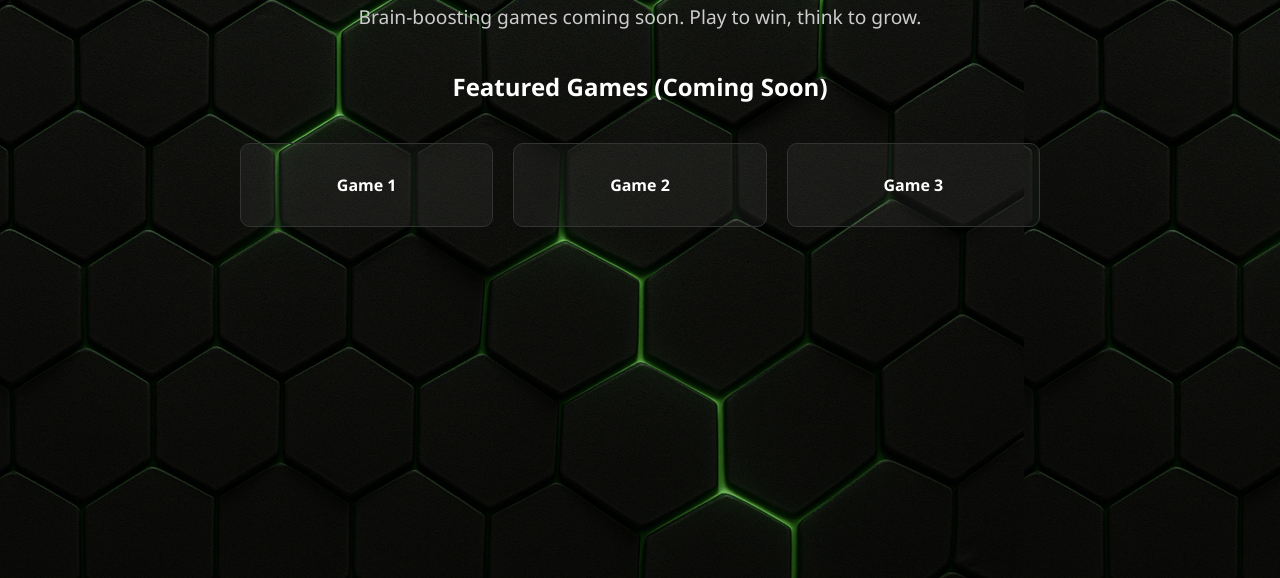
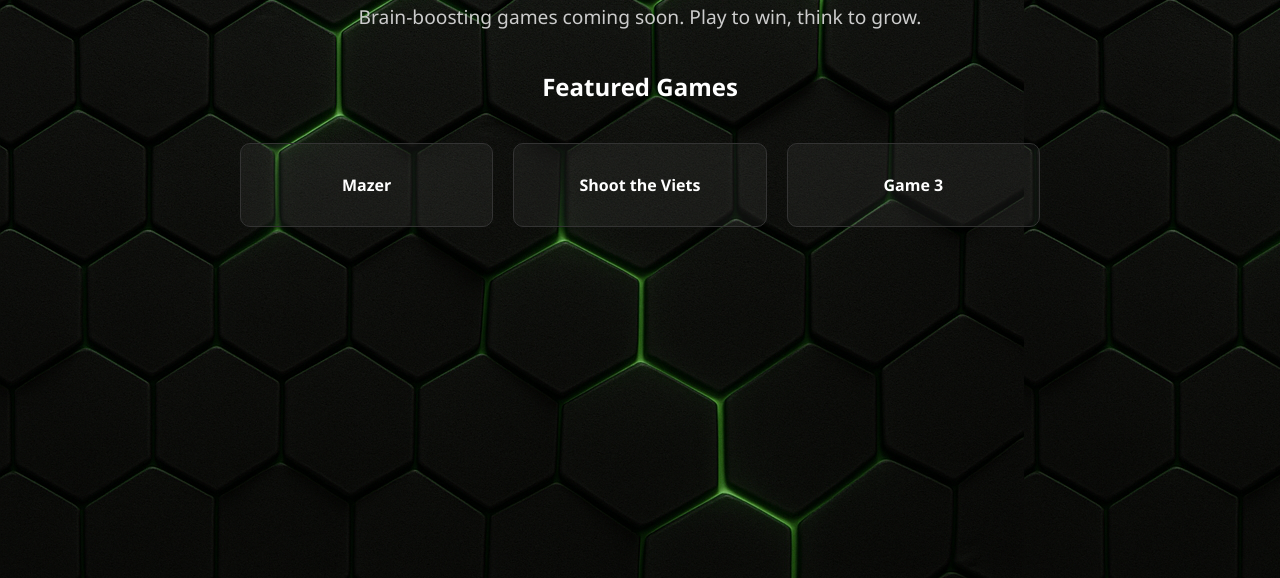
Before and after one commit to MrP333/my-game-site, a plain HTML site: page index.html in a window 1280 px wide. Shown: the part 222-800 px from the top of the page. Drawn offline with Linux system fonts and the light colour scheme.

Commit message:
Restore website files

```diff
--- a/index.html
+++ b/index.html
@@ -32,10 +32,12 @@
 
     <!-- 🎮 Game Section -->
     <section class="game-section">
-      <h2>Featured Games (Coming Soon)</h2>
+      <h2>Featured Games</h2>
       <div class="game-grid">
-        <div class="game-card">Game 1</div>
-        <div class="game-card">Game 2</div>
+        <a class="game-card" href="https://mazer.paigonco.com" target="_blank" rel="noopener noreferrer"> Mazer
+        </a>
+
+        <div class="game-card">Shoot the Viets</div>
         <div class="game-card">Game 3</div>
       </div>
     </section>
--- a/style.css
+++ b/style.css
@@ -101,6 +101,9 @@
   font-weight: bold;
   color: white;
   transition: transform 0.2s ease, border-color 0.2s ease;
+  text-decoration: none;
+  display: block;
+  cursor: pointer;
 }
 
 .game-card:hover {
```
